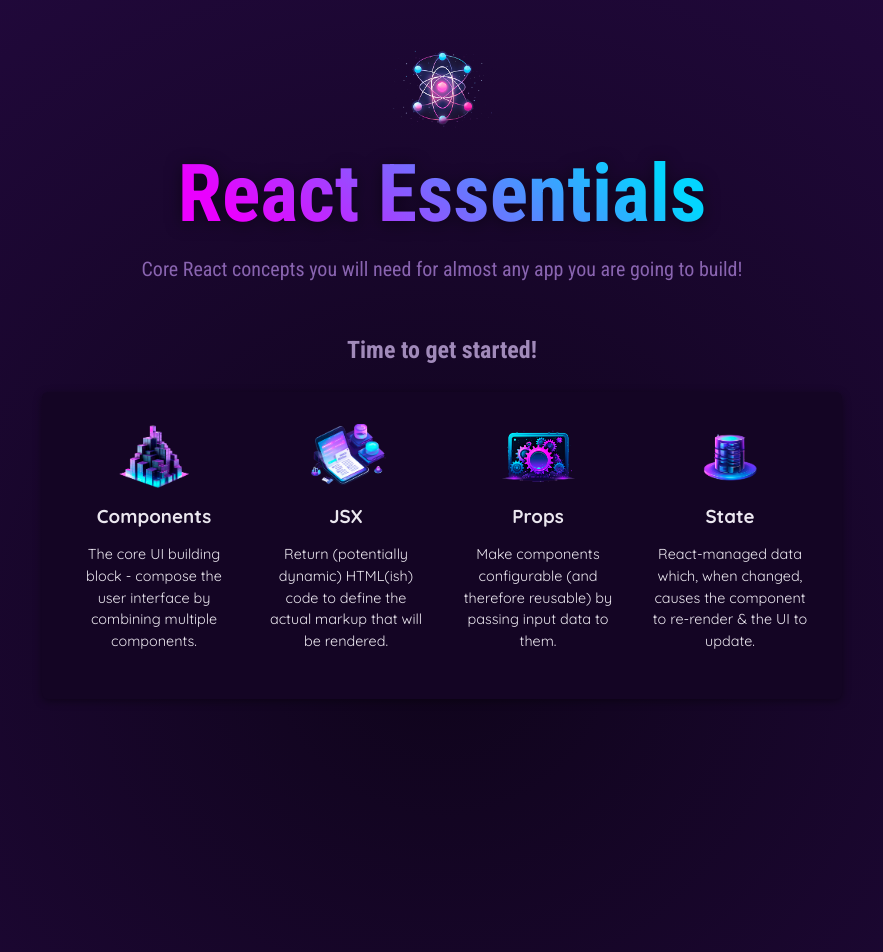
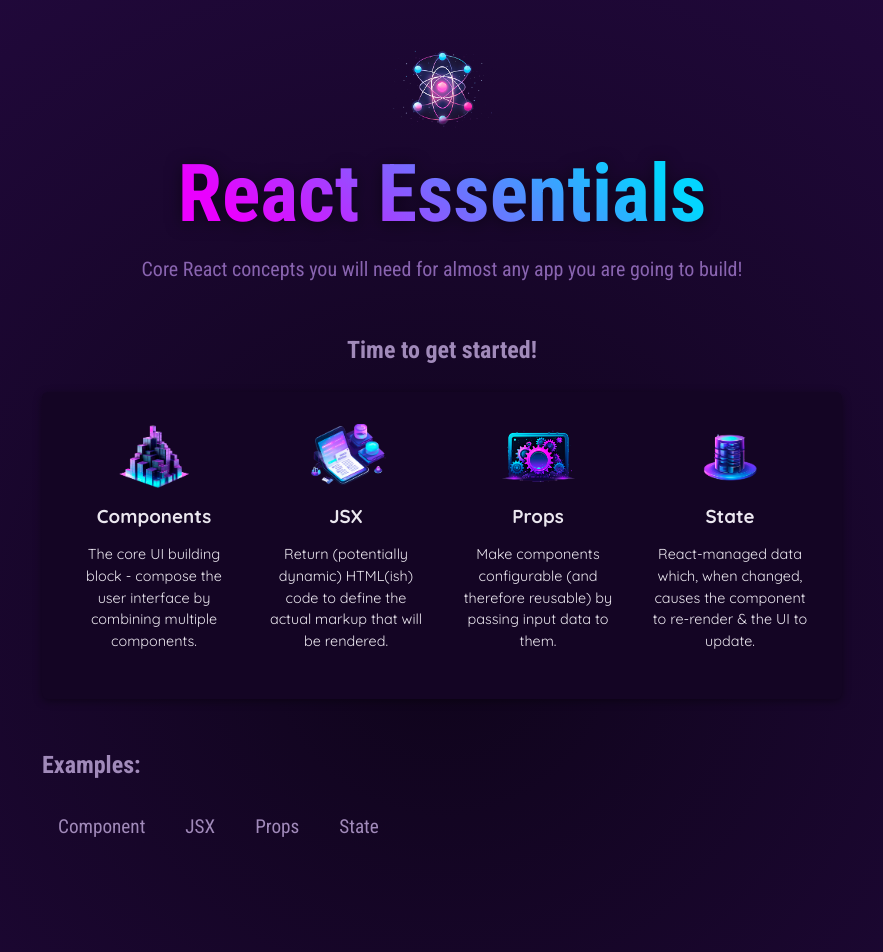
Before and after one commit to shamikaredkar/ReactLandingPage, a React (Vite) app: page / in a window 1280 px wide. Shown: the top 952 px of the page, without its empty margins (198-1081 px from the left). Built offline with nearby package versions, Linux system fonts and the light colour scheme.

Commit message:
Revised padding

```diff
--- a/src/App.jsx
+++ b/src/App.jsx
@@ -1,5 +1,6 @@
 import Header from "./components/Header";
 import CoreConcepts from "./components/Props";
+import TabButton from "./components/TabButton";
 import { CORE_CONCEPTS } from "./data";
 
 function App() {
@@ -32,6 +33,15 @@
             />
           </ul>
         </section>
+        <section id='examples'>
+          <h2>Examples: </h2>
+          <menu>
+            <TabButton>Component</TabButton>
+            <TabButton>JSX</TabButton>
+            <TabButton>Props</TabButton>
+            <TabButton>State</TabButton>
+          </menu>
+        </section>
       </main>
     </div>
   );
--- /dev/null
+++ b/src/components/TabButton.jsx
@@ -0,0 +1,10 @@
+const TabButton = ({ children }) => {
+  return (
+    <>
+      <li>
+        <button>{children}</button>
+      </li>
+    </>
+  );
+};
+export default TabButton;
--- a/src/index.css
+++ b/src/index.css
@@ -64,18 +64,18 @@
   background-color: transparent;
   color: #a18aba;
   font-family: "Roboto Condensed", sans-serif;
-  font-size: 1rem;
+  font-size: 1.2rem;
   cursor: pointer;
   transition: all 0.2s ease-in-out;
 }
 
 #examples menu button:hover {
-  background-color: #1b082f;
+  background-color: #391f55;
   color: #ebe7ef;
 }
 
 #examples menu button.active {
-  background-color: #7925d3;
+  background-color: #331b4d;
   color: #ebe7ef;
 }
 
```
Also changed, not shown: Notes.txt.
